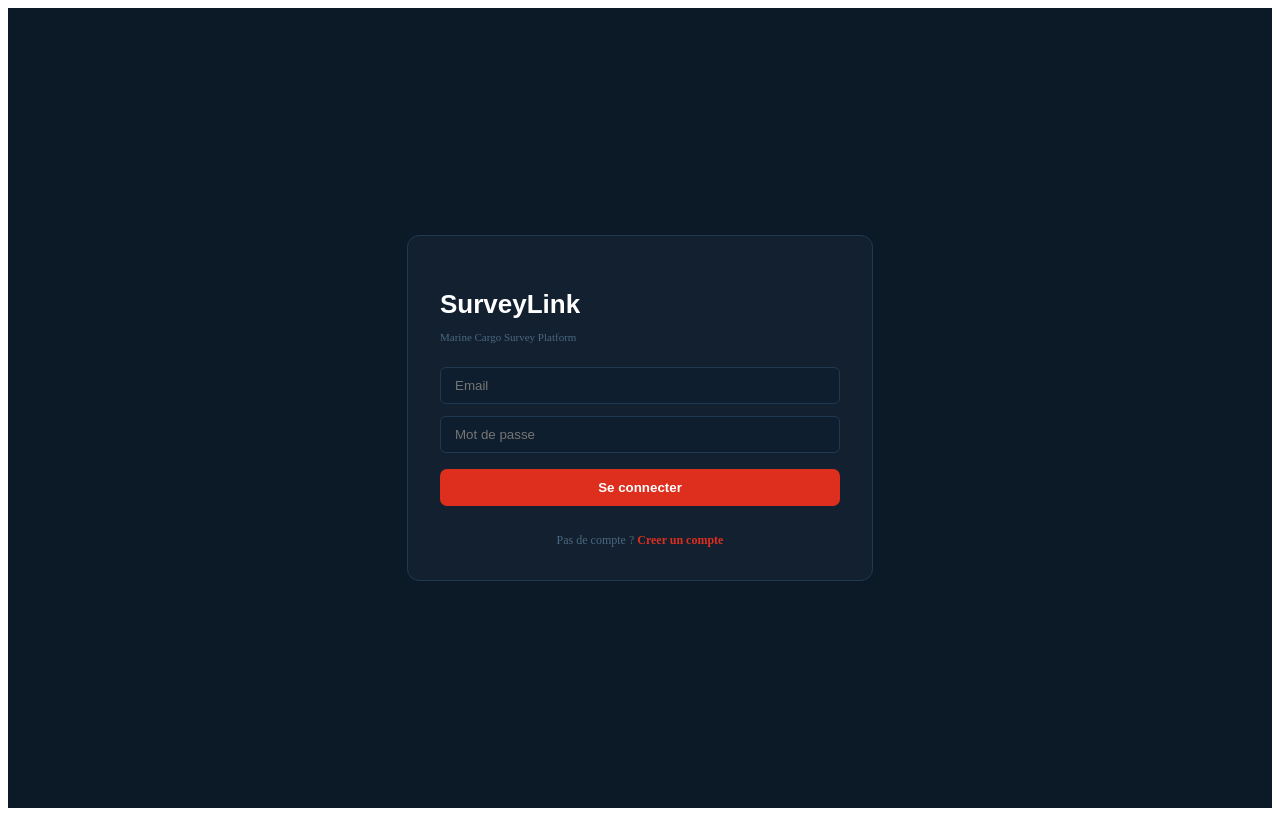
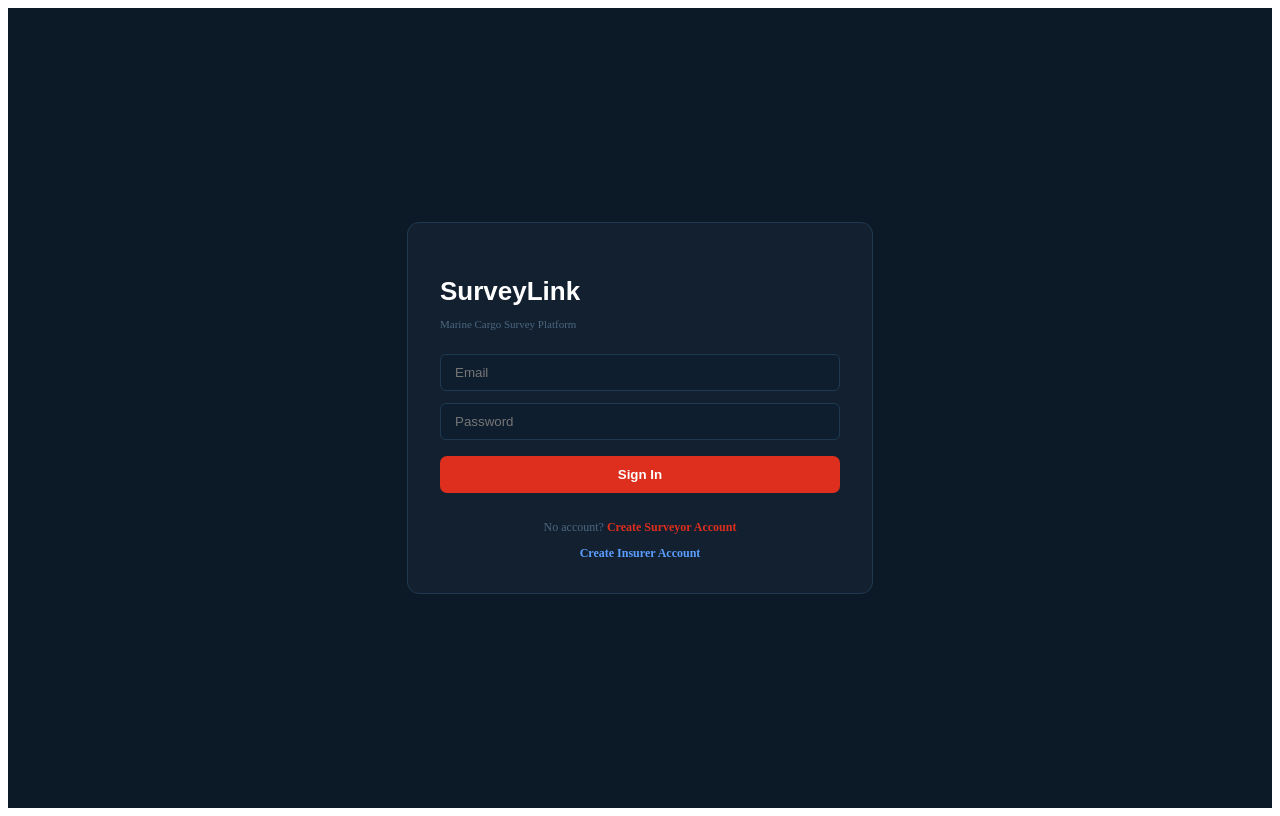
Before and after one commit to surveybaja-source/SurveyLink., a Next.js app: page /auth in a window 1280 px wide. Built offline with nearby package versions, Linux system fonts and the light colour scheme; no server answers.

Commit message:
Translate French text to English in auth page

```diff
--- a/app/auth/page.js
+++ b/app/auth/page.js
@@ -22,7 +22,7 @@ export default function AuthPage() {
   }
 
   const handleRegister = async () => {
-    if (!role) { setError('Veuillez choisir un role'); return }
+    if (!role) { setError('Please select a role'); return }
     setLoading(true)
     setError(null)
     const { data, error } = await supabase.auth.signUp({ email, password })
@@ -44,20 +44,23 @@ export default function AuthPage() {
           <div>
             <input id="email" name="email" placeholder="Email" value={email} onChange={e=>setEmail(e.target.value)}
               style={{width:'100%',background:'#0f1e2e',border:'1px solid #1e3a52',borderRadius:6,padding:'10px 14px',color:'#fff',marginBottom:12,boxSizing:'border-box'}}/>
-            <input id="password" name="password" type="password" placeholder="Mot de passe" value={password} onChange={e=>setPassword(e.target.value)}
+            <input id="password" name="password" type="password" placeholder="Password" value={password} onChange={e=>setPassword(e.target.value)}
               style={{width:'100%',background:'#0f1e2e',border:'1px solid #1e3a52',borderRadius:6,padding:'10px 14px',color:'#fff',marginBottom:16,boxSizing:'border-box'}}/>
             <button onClick={handleLogin} disabled={loading}
               style={{width:'100%',background:'#dd2e1e',color:'#fff',border:'none',borderRadius:7,padding:'11px',marginBottom:8,cursor:'pointer',fontWeight:700}}>
-              {loading ? 'Chargement...' : 'Se connecter'}
+              {loading ? 'Loading...' : 'Sign In'}
             </button>
             <div style={{textAlign:'center',marginTop:16}}>
-              <span style={{color:'#4a6880',fontSize:12}}>Pas de compte ? </span>
-              <span onClick={()=>setMode('register')} style={{color:'#dd2e1e',fontSize:12,cursor:'pointer',fontWeight:700}}>Creer un compte</span>
+              <span style={{color:'#4a6880',fontSize:12}}>No account? </span>
+              <span onClick={()=>router.push('/register/expert')} style={{color:'#dd2e1e',fontSize:12,cursor:'pointer',fontWeight:700}}>Create Surveyor Account</span>
+            </div>
+            <div style={{textAlign:'center',marginTop:8}}>
+              <span onClick={()=>router.push('/register/insurer')} style={{color:'#5a9eff',fontSize:12,cursor:'pointer',fontWeight:700}}>Create Insurer Account</span>
             </div>
           </div>
         ) : (
           <div>
-            <p style={{color:'#8fa8c0',fontSize:13,marginBottom:16}}>Je rejoins en tant que...</p>
+            <p style={{color:'#8fa8c0',fontSize:13,marginBottom:16}}>I am joining as a...</p>
             <div style={{display:'grid',gridTemplateColumns:'1fr 1fr',gap:12,marginBottom:16}}>
               <div onClick={()=>setRole('insurer')} style={{background:role==='insurer'?'rgba(221,46,30,0.1)':'#0f1e2e',border:role==='insurer'?'2px solid #dd2e1e':'2px solid #1e3a52',borderRadius:10,padding:16,cursor:'pointer',textAlign:'center'}}>
                 <div style={{fontSize:28,marginBottom:8}}>🏢</div>
@@ -70,17 +73,14 @@ export default function AuthPage() {
             </div>
             <input id="email2" name="email" placeholder="Email" value={email} onChange={e=>setEmail(e.target.value)}
               style={{width:'100%',background:'#0f1e2e',border:'1px solid #1e3a52',borderRadius:6,padding:'10px 14px',color:'#fff',marginBottom:12,boxSizing:'border-box'}}/>
-            <input id="password2" name="password" type="password" placeholder="Mot de passe" value={password} onChange={e=>setPassword(e.target.value)}
+            <input id="password2" name="password" type="password" placeholder="Password" value={password} onChange={e=>setPassword(e.target.value)}
               style={{width:'100%',background:'#0f1e2e',border:'1px solid #1e3a52',borderRadius:6,padding:'10px 14px',color:'#fff',marginBottom:16,boxSizing:'border-box'}}/>
             <button onClick={handleRegister} disabled={loading}
               style={{width:'100%',background:'#2e7d32',color:'#fff',border:'none',borderRadius:7,padding:'11px',cursor:'pointer',fontWeight:700}}>
-              {loading ? 'Creation...' : 'Creer mon compte'}
+              {loading ? 'Creating...' : 'Create Account'}
             </button>
             <div style={{textAlign:'center',marginTop:12}}>
-              <span onClick={()=>router.push('/register/expert')} style={{color:'#dd2e1e',fontSize:12,cursor:'pointer',fontWeight:700}}>Creer un compte Surveyor</span>
-<div style={{textAlign:'center',marginTop:8}}>
-  <span onClick={()=>router.push('/register/insurer')} style={{color:'#5a9eff',fontSize:12,cursor:'pointer',fontWeight:700}}>Creer un compte Insurer</span>
-</div>
+              <span onClick={()=>setMode('login')} style={{color:'#4a6880',fontSize:12,cursor:'pointer'}}>Back to Sign In</span>
             </div>
           </div>
         )}
```
